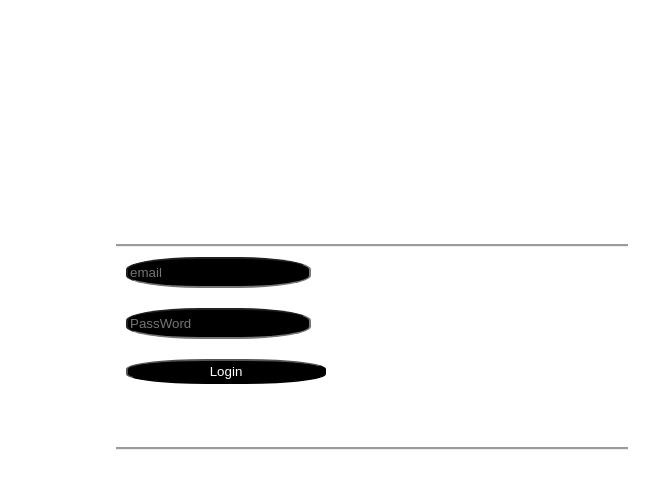
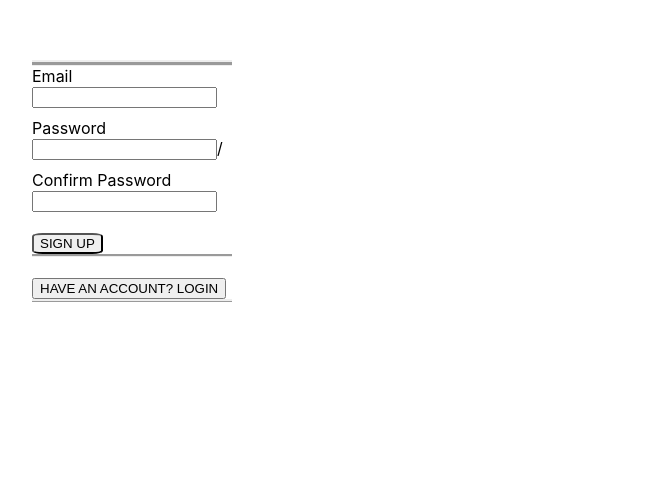
Before and after one commit to premkushum/expenseTrackerLastProject, a React (Create React App) app: page / in a window 1280 px wide. Shown: the part 140-628 px from the top of the page, without its empty margins (268-927 px from the left). Built offline with nearby package versions, Linux system fonts and the light colour scheme.

Commit message:
route added

```diff
--- a/src/App.js
+++ b/src/App.js
@@ -1,17 +1,27 @@
-import logo from './logo.svg';
-import React, { Fragment } from 'react';
+import logo from "./logo.svg";
+import React, { Fragment } from "react";
 
-import './App.css';
+import "./App.css";
 
-import SignUpFormPrint from './components/Signup/SignUpFormPrint';
-import Login from './components/Login/Login';
-
+import SignUpFormPrint from "./components/Signup/SignUpFormPrint";
+import Login from "./components/Login/Login";
+// import { Route } from "react-router-dom/cjs/react-router-dom.min";
+import { Switch, Route } from "react-router-dom";
+import Welcome from "./components/welcome/Welcome";
 function App() {
   return (
-    <Fragment>
-      {/* <SignUpFormPrint></SignUpFormPrint> */}
-      <Login></Login>
-    </Fragment>
+    <Switch>
+      <Route path="/auth">
+        {" "}
+        <Login></Login>
+      </Route>{" "}
+      <Route path="/welcome">
+        <Welcome></Welcome>
+      </Route>
+      <Route path="/">
+        <SignUpFormPrint></SignUpFormPrint>
+      </Route>
+    </Switch>
   );
 }
 
--- a/src/components/Login/Login.js
+++ b/src/components/Login/Login.js
@@ -1,6 +1,7 @@
-import { useRef } from "react";
-
+import { useRef, useState } from "react";
+import { Redirect } from "react-router-dom";
 const Login = () => {
+  const [redirect, setRedirect] = useState(false);
   const emailRef = useRef();
   const passwordRef = useRef();
   const inputDataHAndler = (event) => {
@@ -31,13 +32,21 @@ const Login = () => {
       })
       .then((res) => {
         localStorage.setItem("e-user", JSON.stringify(res.idToken));
+        setRedirect(true);
       })
       .catch((err) => {
         alert("wrong details ....authentication failed");
       });
   };
+  if (redirect) {
+    return <Redirect to="/welcome"></Redirect>;
+  }
   return (
-    <div style={{ margin: "30%", borderBlockStyle: "groove", height: "200px" }}>
+    <div>
+      <h2>LOGIN PAGE</h2>
+      <div
+        style={{ margin: "30%", borderBlockStyle: "groove", height: "200px" }}
+      >
         {" "}
         <form onSubmit={inputDataHAndler}>
           <div style={{ display: "block" }}>
@@ -87,6 +96,7 @@ const Login = () => {
           </div>
         </form>
       </div>
+    </div>
   );
 };
 export default Login;
--- a/src/components/Signup/SignUpFormPrint.js
+++ b/src/components/Signup/SignUpFormPrint.js
@@ -1,12 +1,31 @@
-import SignUpForm from "./SignUp"
-const SignUpFormPrint=()=>{
-    return(
-        <div style={{width:"200px",marginLeft:"300px ",marginTop:"200px",borderBlockStyle:"ridge"}}>
-            <div style={{borderBlockStyle:"groove",marginBottom:"20px"}}>
-                <SignUpForm></SignUpForm>
-            </div>
-            <div><button>HAVE AN ACCOUNT? LOGIN</button></div>
-        </div>
-    )
-}
-export default SignUpFormPrint
+import { Redirect } from "react-router-dom/cjs/react-router-dom";
+import SignUpForm from "./SignUp";
+import { useState } from "react";
+
+const SignUpFormPrint = () => {
+  const [redirect, setRedirect] = useState(false);
+  const LoginPageRedirecter = () => {
+    setRedirect(true);
+  };
+  if (redirect) {
+    return <Redirect to="/auth"></Redirect>;
+  }
+  return (
+    <div
+      style={{
+        width: "200px",
+        marginLeft: "300px ",
+        marginTop: "200px",
+        borderBlockStyle: "ridge",
+      }}
+    >
+      <div style={{ borderBlockStyle: "groove", marginBottom: "20px" }}>
+        <SignUpForm></SignUpForm>
+      </div>
+      <div>
+        <button onClick={LoginPageRedirecter}>HAVE AN ACCOUNT? LOGIN</button>
+      </div>
+    </div>
+  );
+};
+export default SignUpFormPrint;
--- /dev/null
+++ b/src/components/welcome/Welcome.js
@@ -0,0 +1,8 @@
+const Welcome=()=>{
+    return(
+        <div>
+            <h2>welcome to my page</h2>
+        </div>
+    )
+}
+export default Welcome
--- a/src/index.js
+++ b/src/index.js
@@ -1,13 +1,16 @@
-import React from 'react';
-import ReactDOM from 'react-dom/client';
-import './index.css';
-import App from './App';
-import reportWebVitals from './reportWebVitals';
+import React from "react";
+import ReactDOM from "react-dom/client";
+import "./index.css";
+import App from "./App";
+import reportWebVitals from "./reportWebVitals";
+import { BrowserRouter } from "react-router-dom/cjs/react-router-dom.min";
 
-const root = ReactDOM.createRoot(document.getElementById('root'));
+const root = ReactDOM.createRoot(document.getElementById("root"));
 root.render(
   <React.StrictMode>
-    <App />
+    <BrowserRouter>
+      <App />
+    </BrowserRouter>
   </React.StrictMode>
 );
 
```
Lines whose indentation alone changed are shown as unchanged.
